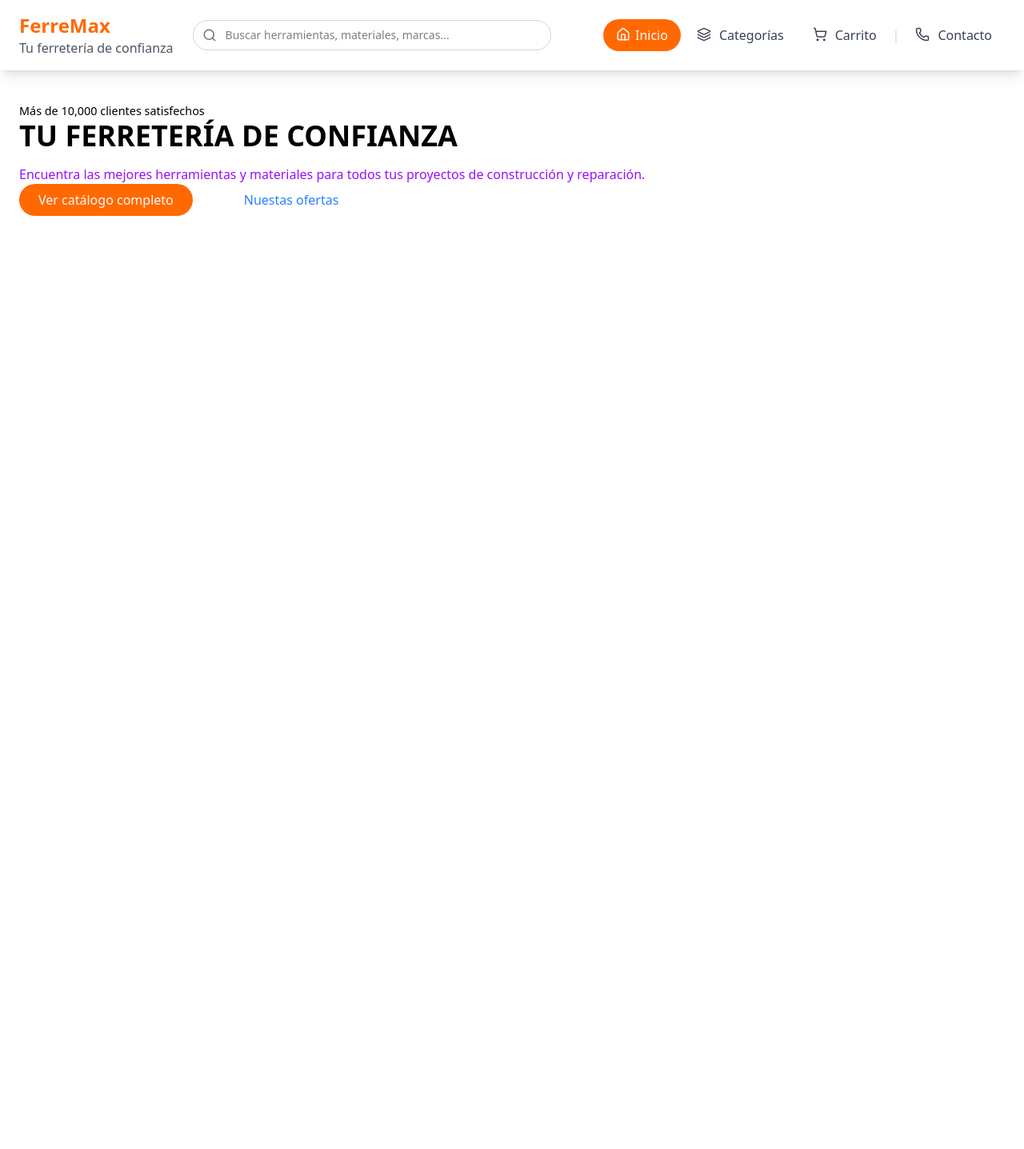
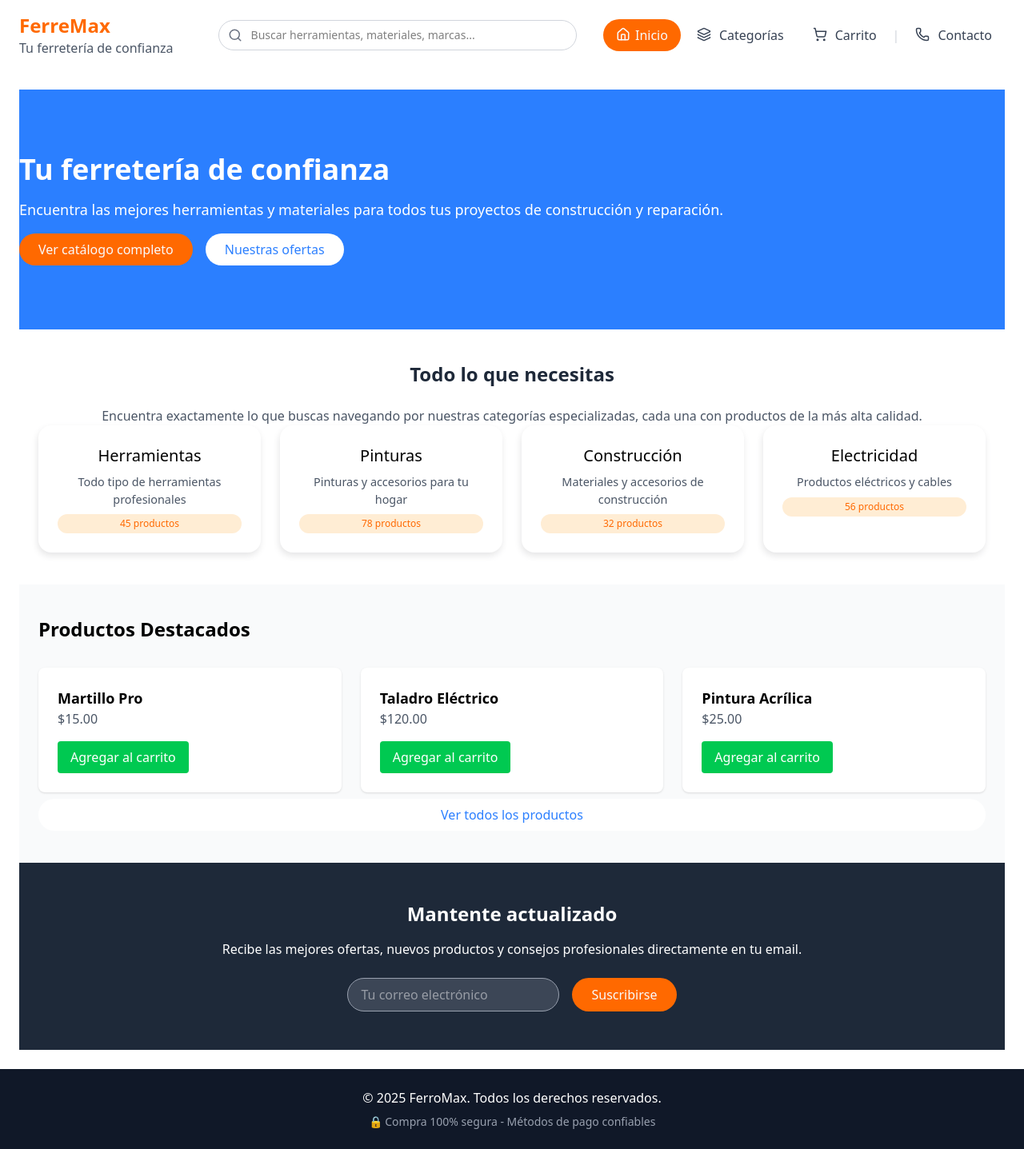
Before and after one commit to davidLM20/shop-web-react, a React (Vite) app: page / in a window 1280 px wide. Shown: the whole page at 80% size. Before the commit the page ends 800 px from the top, so only its background shows below. Built offline with nearby package versions, Linux system fonts and the light colour scheme.

Commit message:
Structure of components on the home page: main section, categories, featured products, newsletter

```diff
--- a/src/App.tsx
+++ b/src/App.tsx
@@ -1,17 +1,17 @@
 import { BrowserRouter as Router, Routes, Route } from "react-router-dom";
 import Home from "./pages/Home";
 import Navbar from "./components/layout/Navbar";
+import Footer from "./components/layout/Footer";
 
 function App() {
   return (
 
     <Router>
-      <div>
-        <Navbar />
-      </div>
+      <Navbar />
       <Routes>
         <Route path="/" element={<Home />} />
       </Routes>
+      <Footer />
     </Router>
   );
 }
--- /dev/null
+++ b/src/components/layout/Footer.tsx
@@ -0,0 +1,14 @@
+
+
+const Footer = () => {
+  return (
+    <footer className="bg-gray-900 text-white py-6 text-center mt-auto">
+      <p>&copy; {new Date().getFullYear()} FerroMax. Todos los derechos reservados.</p>
+      <div className="mt-2 text-sm text-gray-400">
+        🔒 Compra 100% segura - Métodos de pago confiables
+      </div>
+    </footer>
+  );
+};
+
+export default Footer;
--- a/src/components/layout/Navbar.tsx
+++ b/src/components/layout/Navbar.tsx
@@ -9,13 +9,13 @@ function Navbar() {
         // Aquí iría la lógica para buscar en productos o categorías (API call)
     };
     return (
-        <nav className="flex flex-col px-6 py-4 shadow-lg">
+        <nav className="flex flex-col px-6 py-4">
             <div className="flex items-center justify-between">{/* Logo */}
                 <div>
                     <div className="text-2xl font-bold text-orange-500">FerreMax</div>
                     <p className="font-size:0.5rem text-gray-600">Tu ferretería de confianza</p>
                 </div>
-                <div className="flex-1 mx-6">
+                <div className="flex-1 pl-8 mx-6">
                     <SearchBar onSearch={handleSearch} />
                 </div>
                 {/* Menú */}
--- a/src/components/ui/Button.tsx
+++ b/src/components/ui/Button.tsx
@@ -13,7 +13,7 @@ const Button = ({ children, onClick, type = "button", variant = "primary" }:Butt
     */
     const variants: Record<string, string> = {
         primary: "px-6 py-2 text-gray-50 bg-orange-500 rounded-4xl hover:bg-oranbge-600 hover:scale-105 transition-trasform",
-        secondary: "px-16 py-2 text-blue-500 bg-white rounded-4xl hover:bg-gray-100",
+        secondary: "px-6 py-2 text-blue-500 bg-white rounded-4xl hover:bg-gray-200",
     };
 
     const className = `${variants[variant]}`;
--- a/src/components/ui/SearchBar.tsx
+++ b/src/components/ui/SearchBar.tsx
@@ -15,19 +15,19 @@ export default function SearchBar({ placeholder = "Buscar herramientas, material
     };
 
     return (
-        <form onSubmit={handleSubmit} className="relative w-full max-w-md">
+        <form onSubmit={handleSubmit} className="group relative w-full max-w-md">
             <input
                 type="text"
                 value={query}
                 onChange={(e) => setQuery(e.target.value)}
                 placeholder={placeholder}
-                className="w-full pl-10 pr-4 py-2 text-sm border border-gray-300 rounded-full hover:border-gray-600 focus:outline-none focus:ring-3 focus:ring-orange-500"
+                className="group w-full pl-10 pr-4 py-2 text-sm border border-gray-300 rounded-full hover:border-gray-500 focus:outline-none focus:ring-3 focus:ring-orange-300"
             />
             <button
                 type="submit"
-                className="absolute left-3 top-1/2 -translate-y-1/2 text-gray-500 hover:text-orange-600"
+                className="absolute left-3 top-1/2 -translate-y-1/2 text-gray-500"
             >
-                <Search size={18} />
+                <Search className="group-focus:text-orange-500" size={18} />
             </button>
         </form>
     )
--- /dev/null
+++ b/src/pages/Home/components/Categories.tsx
@@ -0,0 +1,34 @@
+
+
+const Categories = () => {
+    const categories = [
+        { name: "Herramientas", description: "Todo tipo de herramientas profesionales", stock: "45" },
+        { name: "Pinturas", description: "Pinturas y accesorios para tu hogar", stock: "78" },
+        { name: "Construcción", description: "Materiales y accesorios de construcción", stock: "32" },
+        { name: "Electricidad", description: "Productos eléctricos y cables", stock: "56" },
+    ];
+    return (
+        <section className="py-10 px-6">
+            <h2 className="text-2xl text-gray-800 font-bold mb-6 text-center">Todo lo que necesitas</h2>
+            <p className="text-gray-600 text-center">Encuentra exactamente lo que buscas navegando por nuestras categorías especializadas, cada una con productos de la más alta calidad.</p>
+            <div className="grid grid-cols-2 md:grid-cols-4 gap-6">
+                {categories.map((cat, i) => (
+                    <div
+                        key={i}
+                        className="group flex flex-col p-6 bg-white rounded-2xl shadow-[-1px_4px_8px_0px_#e6e6e7] hover:shadow-lg cursor-pointer text-center"
+                    >
+                        <p className="text-xl font-medium group-hover:text-orange-500 transition-colors">
+                            {cat.name}
+                        </p>
+                        <p className="mt-2 text-[0.9rem] text-gray-600">
+                            {cat.description}
+                        </p>
+                        <span className="mt-2 rounded-4xl bg-orange-100 px-2 py-1 text-xs font-medium text-orange-500 ">{cat.stock} productos</span>
+                    </div>
+                ))}
+            </div>
+        </section>
+    );
+};
+
+export default Categories;
--- /dev/null
+++ b/src/pages/Home/components/FeatureProducts.tsx
@@ -0,0 +1,32 @@
+import Button from "../../../components/ui/Button";
+
+const FeaturedProducts = () => {
+  const products = [
+    { name: "Martillo Pro", price: "$15.00" },
+    { name: "Taladro Eléctrico", price: "$120.00" },
+    { name: "Pintura Acrílica", price: "$25.00" },
+  ];
+
+  return (
+    <section className="flex flex-col py-10 px-6 bg-gray-50 gap-2">
+      <h2 className="text-2xl font-bold mb-6">Productos Destacados</h2>
+      <div className="grid grid-cols-1 md:grid-cols-3 gap-6">
+        {products.map((p, i) => (
+          <div
+            key={i}
+            className="p-6 bg-white rounded-lg shadow hover:shadow-lg transition"
+          >
+            <h3 className="text-lg font-semibold">{p.name}</h3>
+            <p className="text-gray-600">{p.price}</p>
+            <button className="mt-4 px-4 py-2 bg-green-500 text-white rounded hover:bg-green-600">
+              Agregar al carrito
+            </button>
+          </div>
+        ))}
+      </div>
+      <Button variant={'secondary'}>Ver todos los productos</Button>
+    </section>
+  );
+};
+
+export default FeaturedProducts;
--- /dev/null
+++ b/src/pages/Home/components/Hero.tsx
@@ -0,0 +1,17 @@
+
+import Button from "../../../components/ui/Button";
+
+const Hero = () => {
+    return (
+        <section className="flex flex-col bg-blue-500 text-white py-20">
+            <h1 className="text-4xl font-bold">Tu ferretería de confianza</h1>
+            <p className="mt-4 text-lg">Encuentra las mejores herramientas y materiales para todos tus proyectos de construcción y reparación.</p>
+            <div className="flex gap-4 mt-4">
+                <Button variant="primary">Ver catálogo completo</Button>
+                <Button variant="secondary">Nuestras ofertas</Button>
+            </div>
+        </section>
+    );
+};
+
+export default Hero;
--- /dev/null
+++ b/src/pages/Home/components/Newsletter.tsx
@@ -0,0 +1,21 @@
+import Button from "../../../components/ui/Button";
+
+
+const Newsletter = () => {
+    return (
+        <section className="py-12 px-6 text-center bg-gray-800 text-white">
+            <h2 className="text-2xl font-bold mb-4">Mantente actualizado</h2>
+            <p className="mb-6">Recibe las mejores ofertas, nuevos productos y consejos profesionales directamente en tu email.</p>
+            <form className="flex flex-col md:flex-row justify-center gap-4">
+                <input
+                    type="email"
+                    placeholder="Tu correo electrónico"
+                    className="px-4 py-2 rounded-4xl bg-gray-500/40 border-[0.1rem] border-gray-400 text-gray-100"
+                />
+                <Button variant="primary">Suscribirse</Button>
+            </form>
+        </section>
+    );
+};
+
+export default Newsletter;
--- a/src/pages/Home/index.tsx
+++ b/src/pages/Home/index.tsx
@@ -1,17 +1,15 @@
-import Button from "../../components/ui/Button";
+import Hero from "./components/Hero";
+import Categories from "./components/Categories";
+import FeaturedProducts from "./components/FeatureProducts";
+import Newsletter from "./components/Newsletter";
 
 function Home() {
   return (
     <div className="p-6">
-      <div>
-        <p className="text-[0.9rem] mt-4">Más de 10,000 clientes satisfechos</p>
-      </div>
-      <h1 className="font-sans-serif text-4xl uppercase font-bold">Tu ferretería de confianza</h1>
-      <p className="mt-4 text-purple-600">Encuentra las mejores herramientas y materiales para todos tus proyectos de construcción y reparación.</p>
-      <div className="flex">
-        <Button variant="primary">Ver catálogo completo</Button>
-        <Button variant="secondary">Nuestas ofertas</Button>
-      </div>
+      <Hero/>
+      <Categories/>
+      <FeaturedProducts/>
+      <Newsletter/>
     </div>
   );
 }
```
